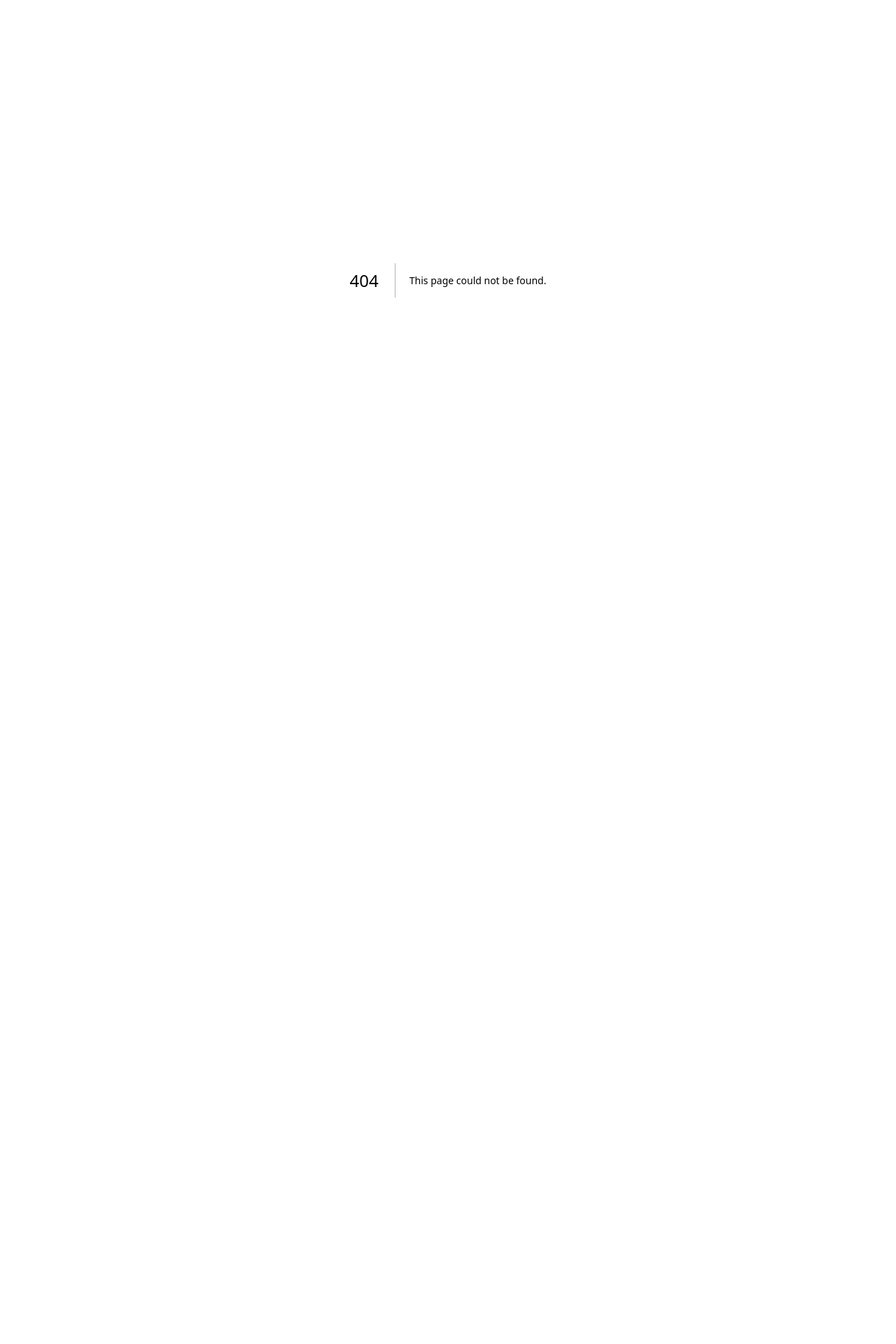
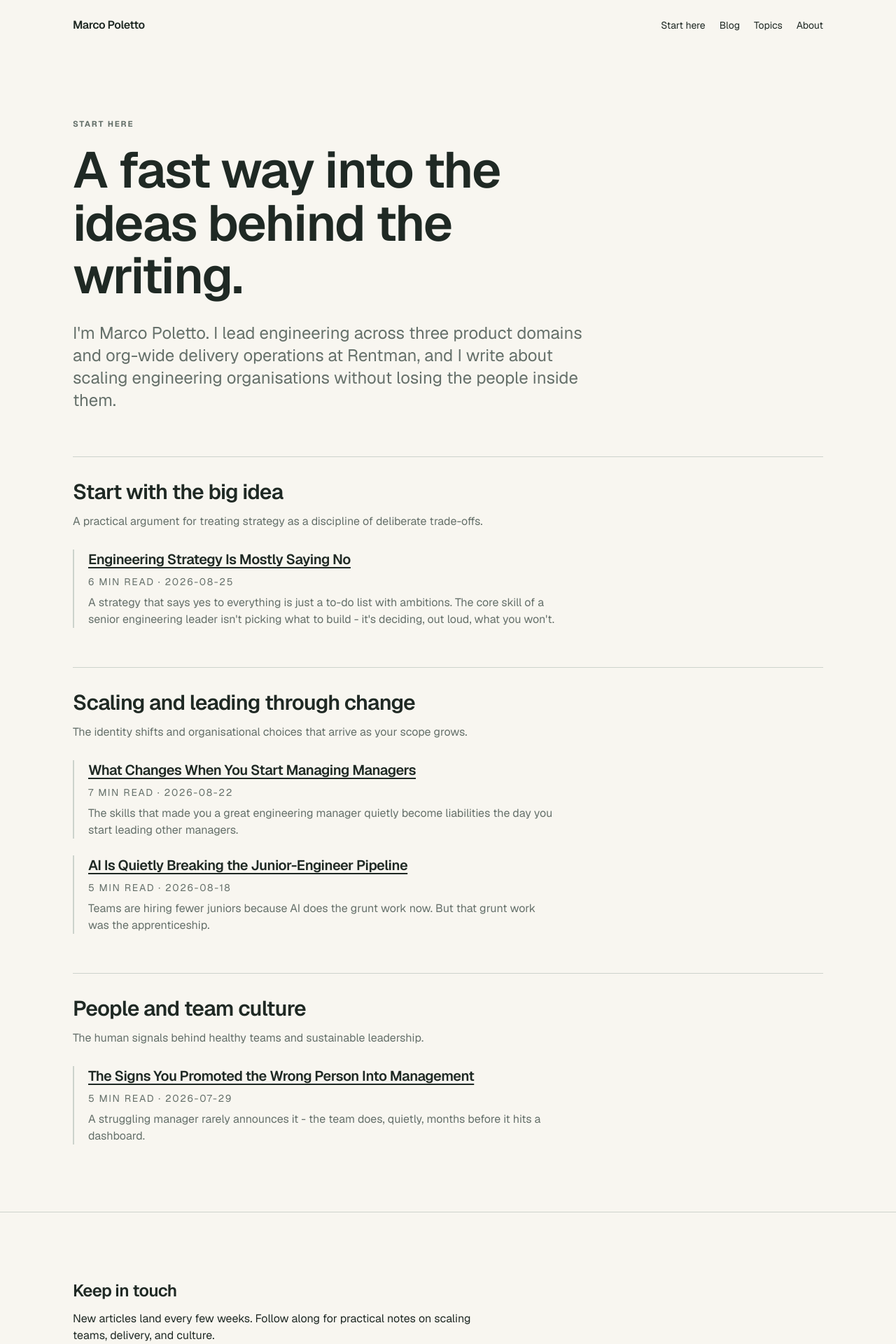
Before and after one commit to polettoweb/poletto-dev-rebuild, a Next.js app: page /start-here in a window 1280 px wide. Before the commit this address had no page. Shown: the top 1920 px of the page at 70% size. Before the commit the page ends 800 px from the top, so only its background shows below. Built offline with nearby package versions, Linux system fonts and the light colour scheme.

Commit message:
feat: add curated start here reading path

```diff
--- /dev/null
+++ b/src/app/start-here/page.tsx
@@ -0,0 +1,104 @@
+import type { Metadata } from "next";
+
+import { PageContainer } from "@/components/layout/PageContainer";
+import { SiteFooter } from "@/components/layout/SiteFooter";
+import { SiteHeader } from "@/components/layout/SiteHeader";
+import { NewsletterSignup } from "@/components/ui/NewsletterSignup";
+import { getArticleBySlug } from "@/content/articles";
+
+export const metadata: Metadata = {
+  title: "Start Here | Marco Poletto",
+  description:
+    "A curated reading path through writing on scaling engineering organisations and leading people through change.",
+};
+
+const paths = [
+  {
+    title: "Start with the big idea",
+    blurb:
+      "A practical argument for treating strategy as a discipline of deliberate trade-offs.",
+    slugs: ["engineering-strategy-is-mostly-saying-no"],
+  },
+  {
+    title: "Scaling and leading through change",
+    blurb:
+      "The identity shifts and organisational choices that arrive as your scope grows.",
+    slugs: [
+      "what-changes-when-you-start-managing-managers",
+      "ai-is-breaking-the-junior-engineer-pipeline",
+    ],
+  },
+  {
+    title: "People and team culture",
+    blurb: "The human signals behind healthy teams and sustainable leadership.",
+    slugs: ["signs-you-promoted-the-wrong-person-into-management"],
+  },
+];
+
+export default function StartHerePage() {
+  return (
+    <>
+      <SiteHeader />
+      <main>
+        <PageContainer className="py-16 sm:py-24">
+          <header className="max-w-3xl">
+            <p className="eyebrow">Start here</p>
+            <h1 className="mt-5 text-5xl font-semibold leading-[1.05] tracking-tight sm:text-7xl">
+              A fast way into the ideas behind the writing.
+            </h1>
+            <p className="mt-7 text-xl leading-8 text-[var(--muted)] sm:text-2xl">
+              I&apos;m Marco Poletto. I lead engineering across three product
+              domains and org-wide delivery operations at Rentman, and I write
+              about scaling engineering organisations without losing the people
+              inside them.
+            </p>
+          </header>
+
+          <div className="mt-16 flex flex-col gap-14">
+            {paths.map((path) => (
+              <section key={path.title} className="border-t border-[var(--line)] pt-8">
+                <h2 className="text-3xl font-semibold tracking-tight">{path.title}</h2>
+                <p className="mt-3 max-w-2xl text-[var(--muted)]">{path.blurb}</p>
+                <ul className="mt-7 flex max-w-3xl flex-col gap-6">
+                  {path.slugs.map((slug) => {
+                    const article = getArticleBySlug(slug);
+
+                    if (!article) {
+                      return null;
+                    }
+
+                    return (
+                      <li key={article.slug} className="border-l-2 border-[var(--line)] pl-5">
+                        <a
+                          href={`/blog/${article.slug}`}
+                          className="text-xl font-semibold tracking-tight underline underline-offset-4"
+                        >
+                          {article.title}
+                        </a>
+                        <p className="mt-2 text-sm uppercase tracking-[0.12em] text-[var(--muted)]">
+                          {article.readTime} · {article.date}
+                        </p>
+                        <p className="mt-2 max-w-2xl text-[var(--muted)]">{article.excerpt}</p>
+                      </li>
+                    );
+                  })}
+                </ul>
+              </section>
+            ))}
+          </div>
+        </PageContainer>
+
+        <section className="border-y border-[var(--line)]">
+          <PageContainer className="py-20 sm:py-24">
+            <NewsletterSignup
+              action="https://buttondown.com/api/emails/embed-subscribe/marcopoletto"
+              heading="Keep in touch"
+              description="New articles land every few weeks. Follow along for practical notes on scaling teams, delivery, and culture."
+            />
+          </PageContainer>
+        </section>
+      </main>
+      <SiteFooter />
+    </>
+  );
+}
```
Also changed, not shown: 1 other file (tests, documents, lock files or other folders).
